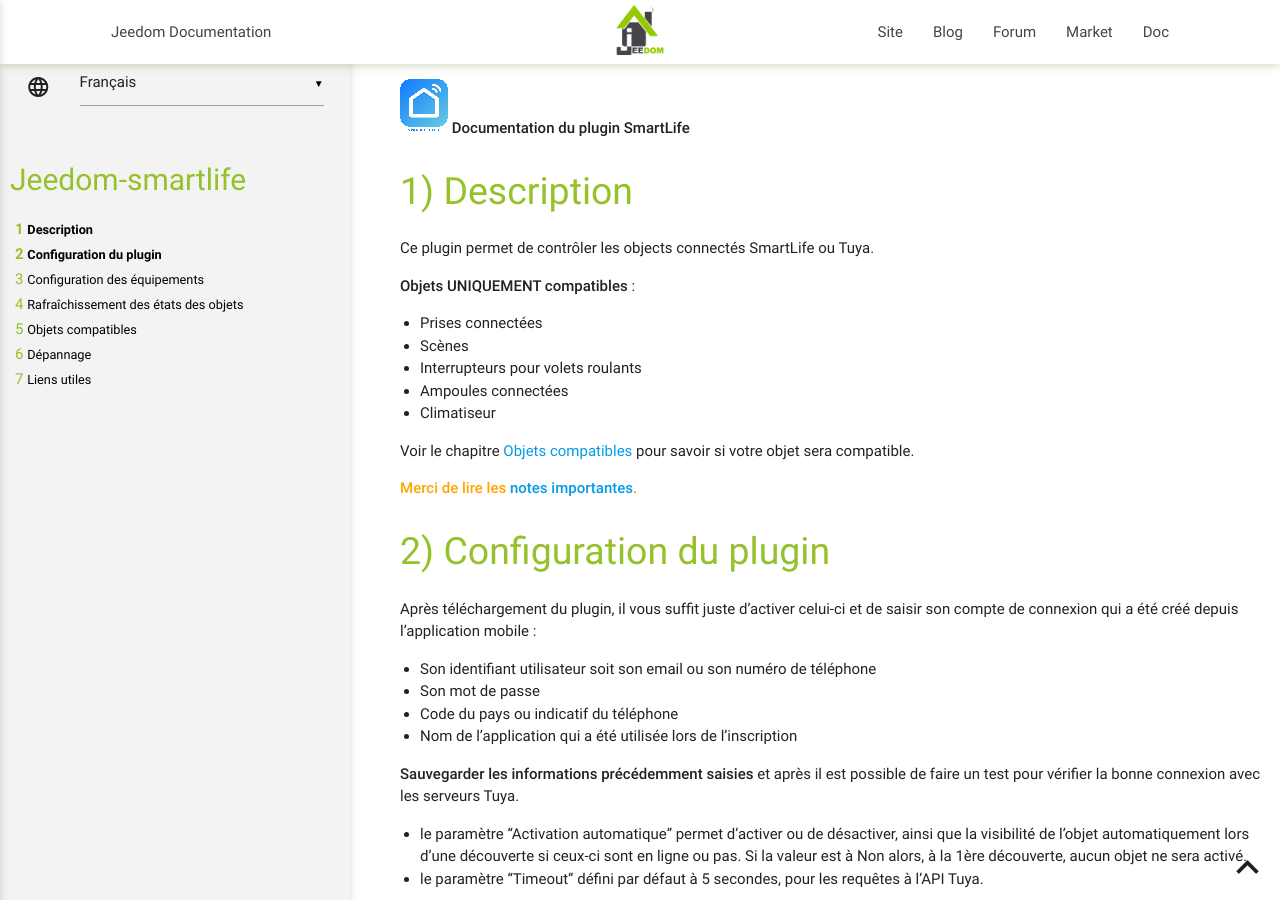
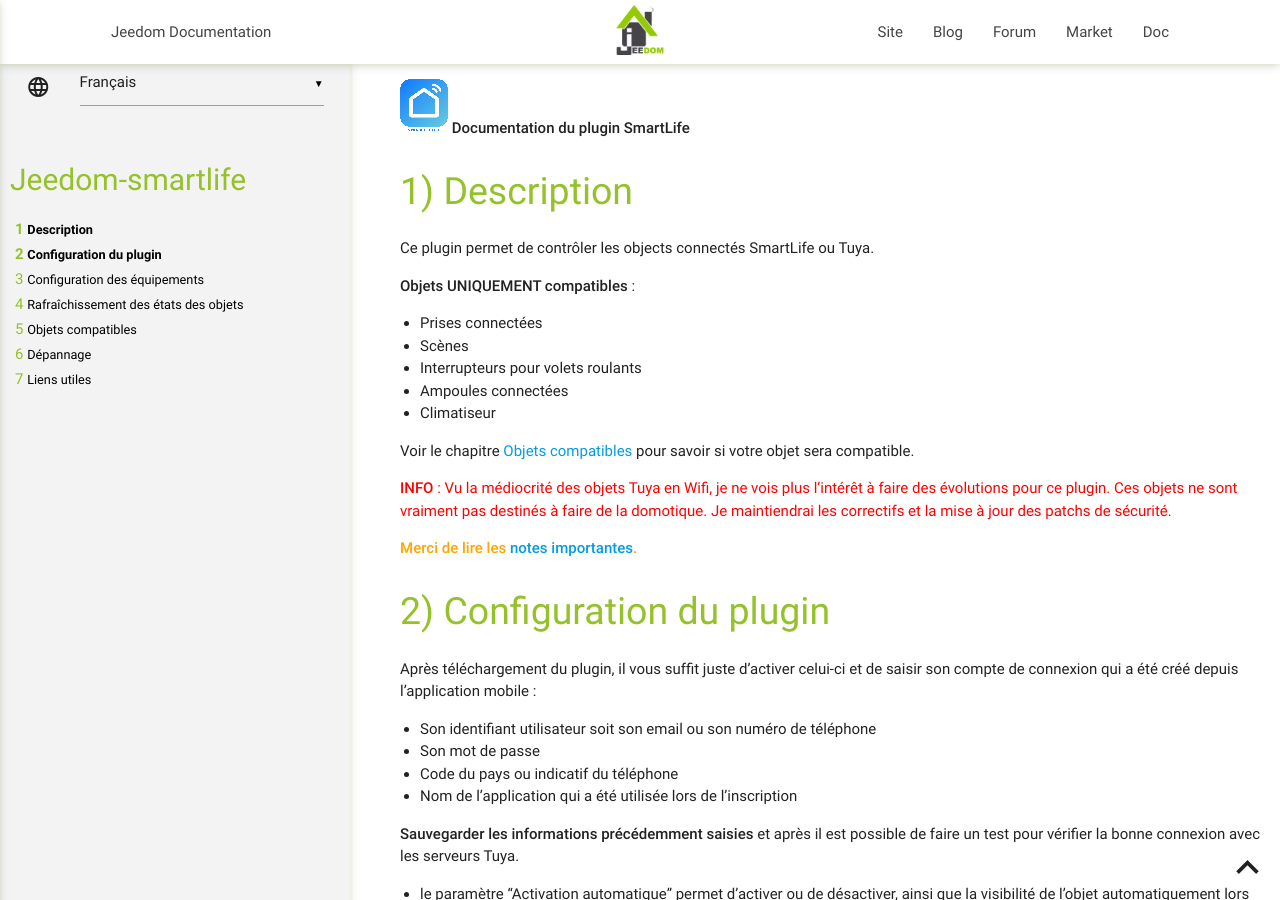
Before and after one commit to sabinus52/jeedom-smartlife, a Jekyll site: the page built from docs/fr_FR/index.md, in a window 1280 px wide and 900 px high. Built offline with Jekyll 4.4.1, drawn with Linux system fonts in a browser that asks for light colours; our own code applies the rules of GitHub Pages for plain Markdown files; some of the changed text lies outside the part shown.

Commit message:
Documentation

```diff
--- a/docs/fr_FR/index.md
+++ b/docs/fr_FR/index.md
@@ -13,6 +13,8 @@ Ce plugin permet de contrôler les objects connectés SmartLife ou Tuya.
 - Climatiseur
 
 Voir le chapitre [Objets compatibles](#Objets%20compatibles) pour savoir si votre objet sera compatible.
+
+<span style="color:red">**INFO** : Vu la médiocrité des objets Tuya en Wifi, je ne vois plus l'intérêt à faire des évolutions pour ce plugin. Ces objets ne sont vraiment pas destinés à faire de la domotique. Je maintiendrai les correctifs et la mise à jour des patchs de sécurité.</span>
 
 <span style="color:orange">**Merci de lire les [notes importantes](#Notes%20importantes).**</span>
 
@@ -108,6 +110,8 @@ A partir de différents retours de chacun, certains objets de type `lampe` et `c
 
 > <span style="color:red">**ATTENTION**</span> : Depuis le début de l'année 2022, le Cloud Tuya a encore rajouté de nouvelles restrictions
 
+> <span style="color:red">**NOTE** d'avril 2022</span> : Vu la médiocrité des objets Tuya en Wifi, je ne vois plus l'intérêt à faire des évolutions pour ce plugin. Ces objets ne sont vraiment pas destinés à faire de la domotique.
+
 Avec ces nouvelles restrictions, il est de plus en plus dur de faire des rafraichissements des états des objets.
 
 Si cela devait continuer dans ce sens, je ne verrai plus l'intérêt de maintenir ce plugin. Je conseille de fuir les objets
```
Also changed, not shown: README.md.
